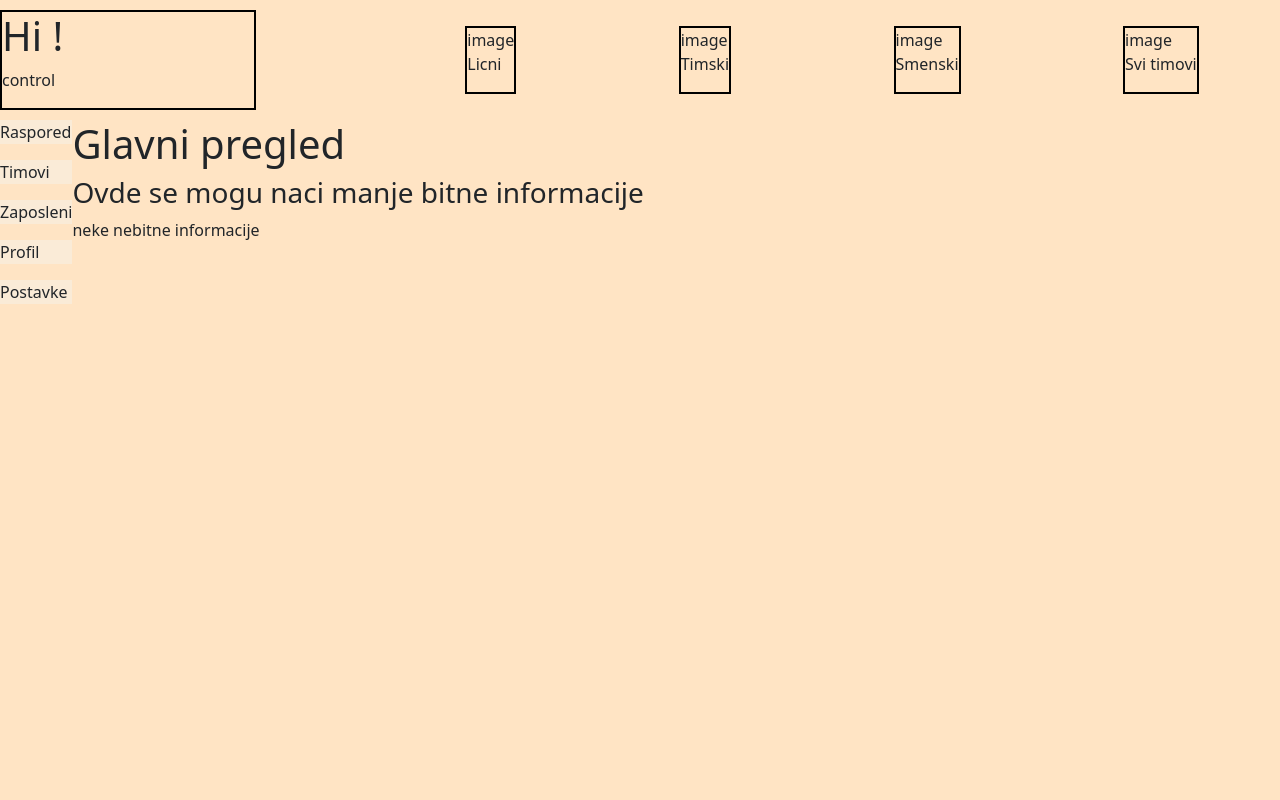
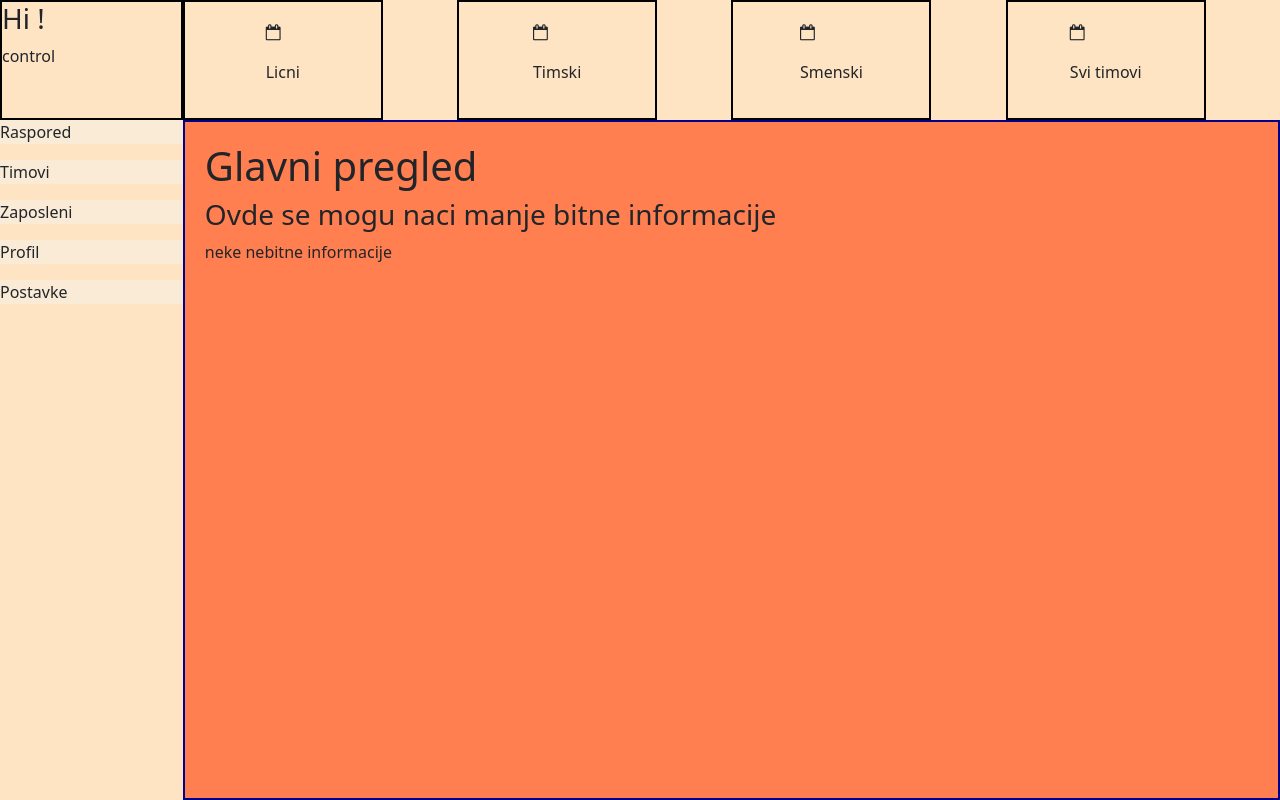
Before and after one commit to Bojan2111/raspored-client, a React (Create React App) app: page / in a window 1280 px wide. Built offline with nearby package versions, Linux system fonts and the light colour scheme.

Commit message:
Edit styles dashboard

```diff
--- a/public/index.html
+++ b/public/index.html
@@ -26,6 +26,7 @@
     -->
     <!-- bootstrap css -->
     <link href="https://cdn.jsdelivr.net/npm/bootstrap@5.2.2/dist/css/bootstrap.min.css" rel="stylesheet" />
+    <link rel="stylesheet" href="https://cdnjs.cloudflare.com/ajax/libs/font-awesome/4.7.0/css/font-awesome.min.css">
     <title>Raspored rada</title>
   </head>
   <body>
--- a/src/components/dashboard/Dashboard.module.css
+++ b/src/components/dashboard/Dashboard.module.css
@@ -2,16 +2,17 @@
   background-color: bisque;
   display: flex;
   flex-direction: column;
+  width: 100%;
 }
 
 .header {
-  display: flex;
-  align-items: center;
-  justify-content: space-between;
-  height: 15vh;
+  display: grid;
+  grid-template-columns: 1fr 6fr;
+  min-height: 15vh;
 }
 
 .main {
-  display: flex;
-  height: 85vh;
+  display: grid;
+  grid-template-columns: 1fr 6fr;
+  min-height: 85vh;
 }
--- a/src/components/dashboard/DashboardHeader.js
+++ b/src/components/dashboard/DashboardHeader.js
@@ -3,10 +3,14 @@ import FuncButton from "../layout/FuncButton";
 import classes from "./DashboardHeader.module.css";
 
 const DashboardHeader = (props) => {
+  document
+    .querySelector(":root")
+    .style.setProperty("--features-grid-cols", props.content.length);
+
   return (
-    <div className={classes.functions}>
+    <div className={classes.features}>
       {props.content.map((d) => (
-        <FuncButton funcBtnText={d} />
+        <FuncButton key={d} funcBtnText={d} />
       ))}
     </div>
   );
--- a/src/components/dashboard/DashboardHeader.module.css
+++ b/src/components/dashboard/DashboardHeader.module.css
@@ -1,5 +1,7 @@
-.functions {
-  display: flex;
-  justify-content: space-around;
-  width: 70vw;
+.features {
+  display: grid;
+  grid-template-columns: repeat(var(--features-grid-cols), 1fr);
+  justify-content: space-evenly;
+  width: 100%;
+  margin: 0 auto;
 }
--- a/src/components/dashboard/MainView.module.css
+++ b/src/components/dashboard/MainView.module.css
@@ -1,3 +1,6 @@
 .container {
-  height: 100%;
+  background-color: coral;
+  border: 2px solid darkblue;
+  padding: 20px;
+  width: 100%;
 }
--- a/src/components/dashboard/ProfileControl.js
+++ b/src/components/dashboard/ProfileControl.js
@@ -4,7 +4,7 @@ import classes from "./ProfileControl.module.css";
 const ProfileControl = (props) => {
   return (
     <div className={classes.profile}>
-      <h1>Hi {props.username}!</h1>
+      <h3>Hi {props.username}!</h3>
       <div>
         <p>control</p>
       </div>
--- a/src/components/dashboard/ProfileControl.module.css
+++ b/src/components/dashboard/ProfileControl.module.css
@@ -1,6 +1,5 @@
 .profile {
   display: flex;
   flex-direction: column;
-  width: 20vw;
   border: solid 2px black;
 }
--- a/src/components/layout/FuncButton.js
+++ b/src/components/layout/FuncButton.js
@@ -4,8 +4,12 @@ import classes from "./FuncButton.module.css";
 const FuncButton = (props) => {
   return (
     <div className={classes.container}>
-      <div>image</div>
-      <p>{props.funcBtnText}</p>
+      <div>
+        <p>
+          <i class="fa fa-calendar-o" aria-hidden="true"></i>
+        </p>
+        <p>{props.funcBtnText}</p>
+      </div>
     </div>
   );
 };
--- a/src/components/layout/FuncButton.module.css
+++ b/src/components/layout/FuncButton.module.css
@@ -1,6 +1,10 @@
 .container {
+  display: flex;
+  align-items: center;
+  justify-content: center;
   background-color: bisque;
   border: 2px double black;
+  width: 200px;
 }
 
 .container:hover {
--- a/src/index.css
+++ b/src/index.css
@@ -1,8 +1,17 @@
+:root {
+    --features-grid-cols: 1;
+}
+
 .app-container {
     min-height: 350px;
 }
 
-body {
+html, body {
     padding: 0;
     margin: 0;
 }
+
+body {
+    height: 100%;
+    width: 100%;
+}
```
